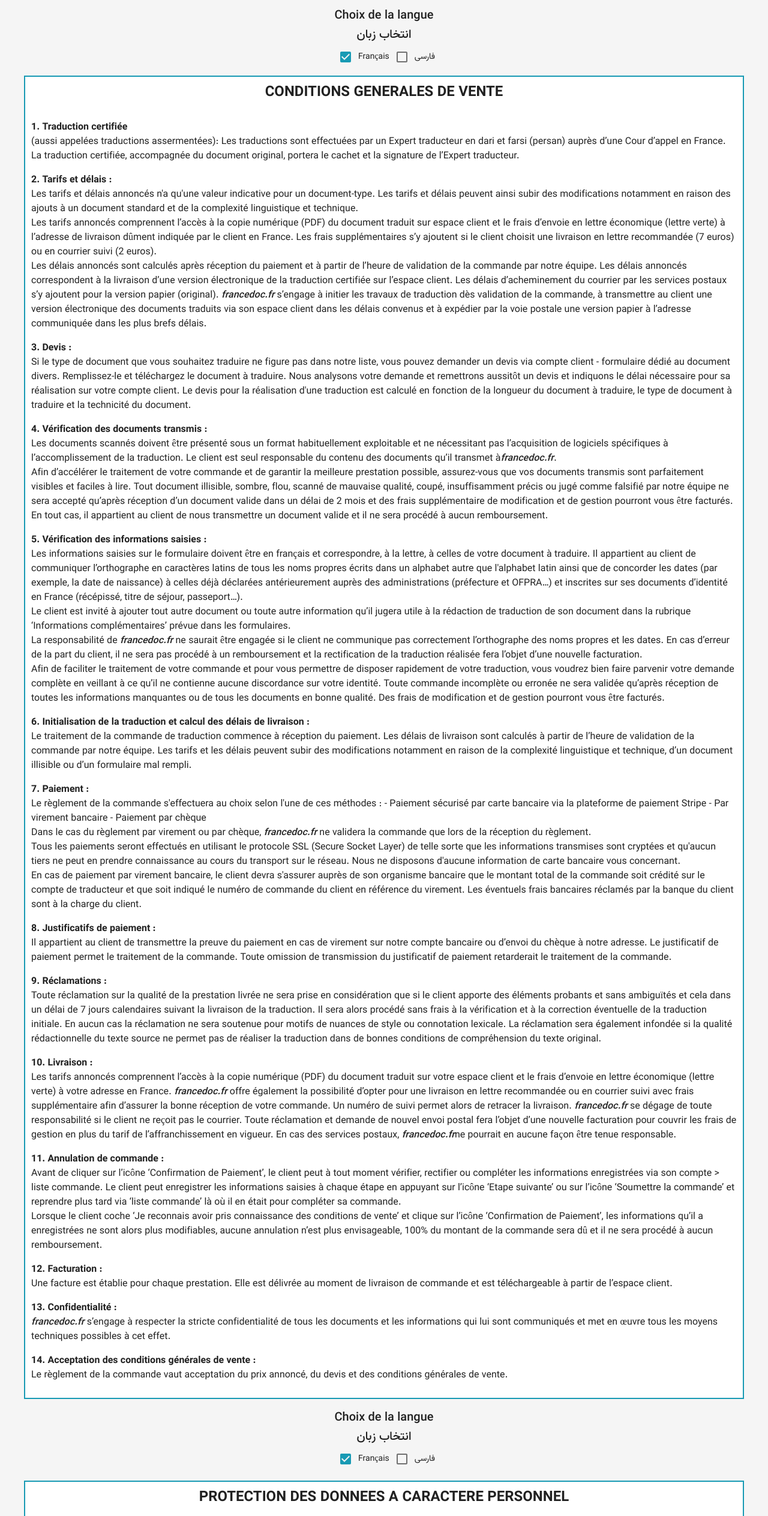
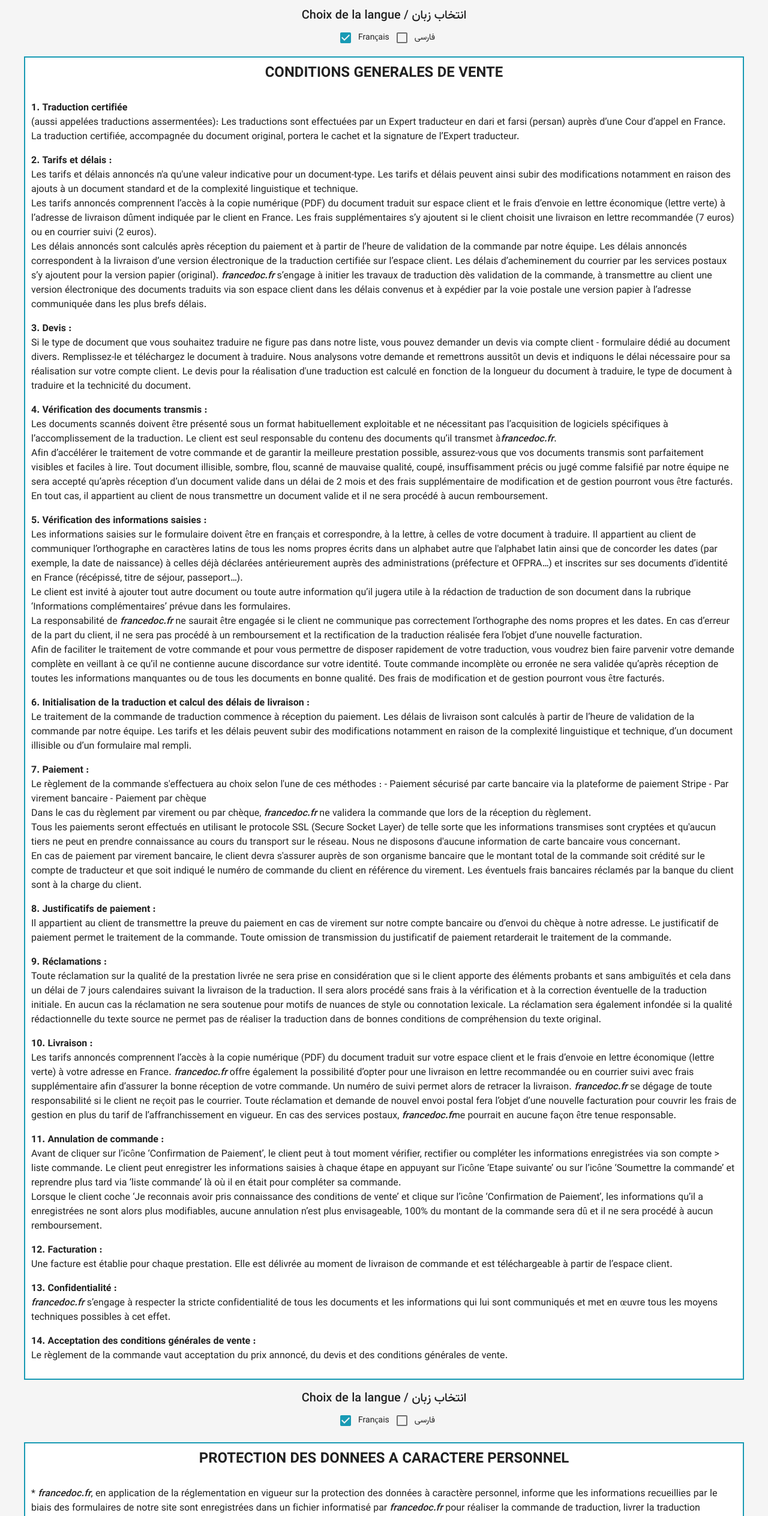
Before and after one commit to kiarashmhn/DocumentTranslation-FrontEnd, a React (Create React App) app: page /LegalNotes in a window 1280 px wide. Shown: the top 2527 px of the page at 60% size. Built offline with nearby package versions, Linux system fonts and the light colour scheme; a web font is replaced by a local one.

Commit message:
- Apply some requested changes

```diff
--- a/src/Dictionary.js
+++ b/src/Dictionary.js
@@ -204,7 +204,13 @@ export const Dictionary = {
   },
   save: {
     persian: "ذخیره اطلاعات",
-    french: "Conserver"
+    french: "Conserver",
+    hint: {
+      french:
+        "Les informations seront enregistrées et vous pouvez reprendre plus tard là où vous en étiez pour compléter votre demande via liste commandes.",
+      persian:
+        "اطلاعات وارده موقتا ثبت میشود تا در آینده برای تکمیل آن از طریق لیست سفارشها اقدام کنید."
+    }
   },
   submit: {
     persian: "ثبت و ورود به مرحله پرداخت",
--- a/src/components/Chat/Message.jsx
+++ b/src/components/Chat/Message.jsx
@@ -28,7 +28,7 @@ export default class Message extends Component {
 
   getUserName = () => {
     if (this.props.type === "ADMIN")
-      return this.props.position === "right" ? "Vous" : "User";
+      return this.props.position === "right" ? "Vous" : "Client";
     return this.props.position === "right" ? "Vous" : "Admin";
   };
 
--- a/src/components/CustomFileUpload/CustomFileUpload.jsx
+++ b/src/components/CustomFileUpload/CustomFileUpload.jsx
@@ -22,7 +22,7 @@ export default class CustomFileUpload extends Component {
       empty: true,
       spanTitle: this.props.title
         ? this.props.title
-        : "یک فایل اضافه کنید / Attacher un fichier"
+        : "افزودن فایل/Attacher un fichier"
     };
   }
 
@@ -31,7 +31,7 @@ export default class CustomFileUpload extends Component {
       empty: true,
       spanTitle: this.props.title
         ? this.props.title
-        : "یک فایل اضافه کنید / Attacher un fichier"
+        : "افزودن فایل/Attacher un fichier"
     });
   };
 
--- a/src/components/DataPrivacy.jsx
+++ b/src/components/DataPrivacy.jsx
@@ -36,10 +36,7 @@ export default class DataPrivacy extends Component {
       <Fragment>
         <div style={{ marginTop: "10px" }}>
           <Typography variant={"h6"} align={"center"}>
-            Choix de la langue
-          </Typography>
-          <Typography variant={"h6"} align={"center"}>
-            انتخاب زبان
+            Choix de la langue / انتخاب زبان
           </Typography>
         </div>
         <div
@@ -76,10 +73,7 @@ export default class DataPrivacy extends Component {
         <div ref={this.privacyRef}>
           <div>
             <Typography variant={"h6"} align={"center"}>
-              Choix de la langue
-            </Typography>
-            <Typography variant={"h6"} align={"center"}>
-              انتخاب زبان
+              Choix de la langue / انتخاب زبان
             </Typography>
           </div>
           <div
--- a/src/components/LegalNotes.jsx
+++ b/src/components/LegalNotes.jsx
@@ -32,10 +32,7 @@ export default class LegalNotes extends Component {
       <Fragment>
         <div style={{ marginTop: "10px" }}>
           <Typography variant={"h6"} align={"center"}>
-            Choix de la langue
-          </Typography>
-          <Typography variant={"h6"} align={"center"}>
-            انتخاب زبان
+            Choix de la langue / انتخاب زبان
           </Typography>
         </div>
         <div
@@ -72,10 +69,7 @@ export default class LegalNotes extends Component {
         <div ref={this.privacyRef}>
           <div>
             <Typography variant={"h6"} align={"center"}>
-              Choix de la langue
-            </Typography>
-            <Typography variant={"h6"} align={"center"}>
-              انتخاب زبان
+              Choix de la langue / انتخاب زبان
             </Typography>
           </div>
           <div
--- a/src/components/User/ListUser.jsx
+++ b/src/components/User/ListUser.jsx
@@ -85,6 +85,17 @@ class ListUser extends Component {
         }
       },
       {
+        name: "creationTime",
+        label: "Date de création",
+        options: {
+          customBodyRender: value => {
+            if (value !== undefined && value !== null) {
+              return <span>{value}</span>;
+            }
+          }
+        }
+      },
+      {
         name: "enable",
         label: "État",
         options: {
--- a/src/components/order/OrderForm.jsx
+++ b/src/components/order/OrderForm.jsx
@@ -4,6 +4,7 @@ import { Button, Grid, Typography, withStyles } from "@material-ui/core";
 import {
   getCompleteName,
   getFrenchName,
+  getHint,
   getPersianName
 } from "../../Dictionary";
 import theme from "../../theme";
@@ -37,9 +38,8 @@ const styles = {
   },
   submitButton: {
     marginTop: theme.spacing(1),
-    marginLeft: theme.spacing(70),
-    backgroundColor: "#197163",
-    color: "#FFFFFF"
+    float: "right",
+    position: "relative"
   },
   actionsContainer: {
     marginTop: theme.spacing(3),
@@ -97,13 +97,25 @@ class OrderForm extends Component {
             {getCompleteName("next")}
           </Button>
           {this.state.step <= this.state.steps - 1 && (
+            <div style={{ display: "inline" }}>
+              <div style={styles.submitButton}>
+                <div style={{ display: "inline-block" }}>
                   <Button
                     variant="contained"
                     onClick={this.handleSave}
-              style={styles.submitButton}
+                    style={{ backgroundColor: "#197163", color: "#FFFFFF" }}
                   >
                     {getCompleteName("save")}
                   </Button>
+                </div>
+                <div style={{ display: "inline-block" }}>
+                  <CustomTooltip>
+                    <div>{getHint("save").french}</div>
+                    <div dir={"rtl"}>{getHint("save").persian}</div>
+                  </CustomTooltip>
+                </div>
+              </div>
+            </div>
           )}
         </div>
       </div>
--- a/src/components/register_login/LoginDialog.js
+++ b/src/components/register_login/LoginDialog.js
@@ -177,7 +177,7 @@ function LoginDialog(props) {
                 color="secondary"
                 disabled={isLoading}
                 size={"large"}
-                style={{ textTransform: "none" }}
+                style={{ textTransform: "none", width: "70%" }}
               >
                 <Typography variant="body1" align="center" component={"span"}>
                   Connexion / ورود
--- a/src/components/register_login/RegisterDialog.js
+++ b/src/components/register_login/RegisterDialog.js
@@ -399,7 +399,7 @@ function RegisterDialog(props) {
               variant="contained"
               size={"large"}
               color="secondary"
-              style={{ textTransform: "none", align: "center" }}
+              style={{ textTransform: "none", align: "center", width: "70%" }}
               disabled={isLoading}
             >
               <Typography variant="body1" align="center" component={"span"}>
```
Lines whose indentation alone changed are shown as unchanged.
